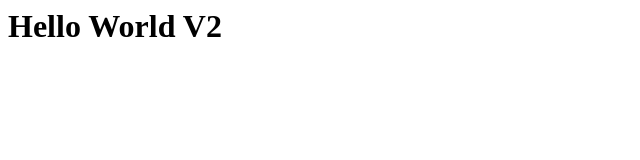
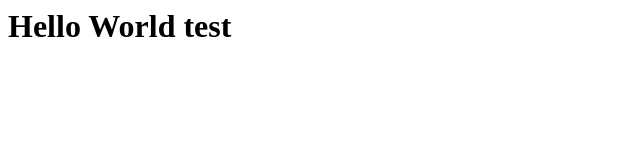
Before and after one commit to ShreyasIcrux/DemoAzure, a plain HTML site: page index.html in a window 1280 px wide. Shown: the full height of the page, 0-640 px from the left. Drawn offline with Linux system fonts and the light colour scheme.

Commit message:
Update index.html

```diff
--- a/index.html
+++ b/index.html
@@ -1,5 +1,5 @@
 <html>
 	<body>
-		<H1>Hello World V2</H1>
+		<H1>Hello World test</H1>
 	</body>
 </html>
```
